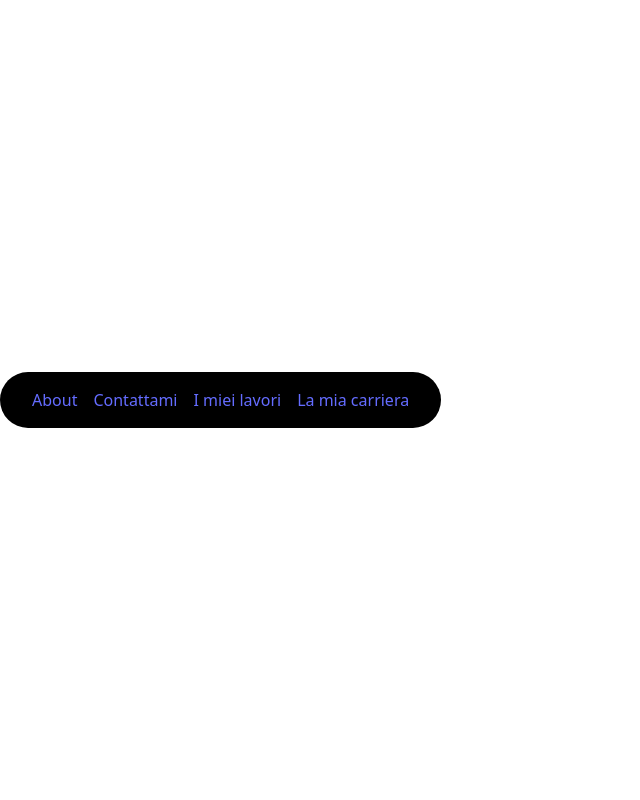
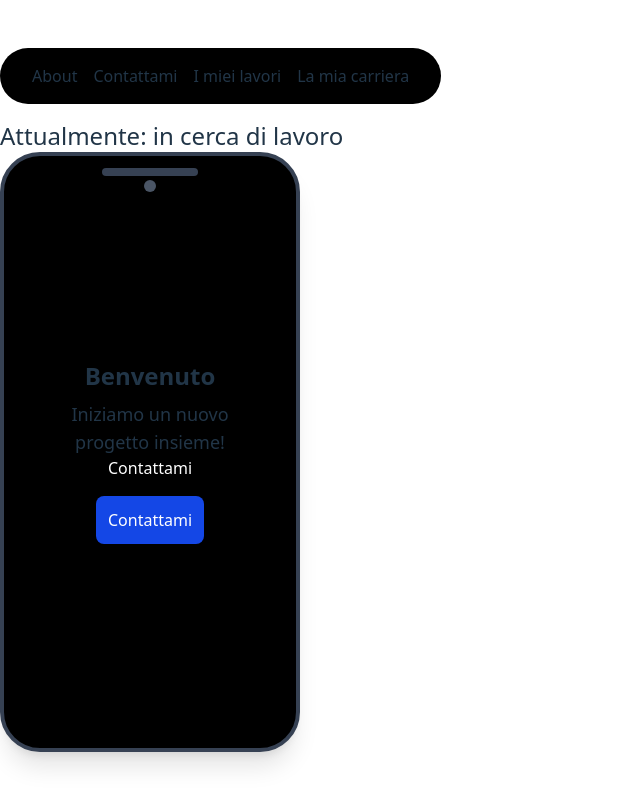
Before and after one commit to lupri95w19/portfolio, a Vue app: page / in a window 1280 px wide. Shown: the whole page, without its empty margins (0-640 px from the left). Built offline with nearby package versions, Linux system fonts and the light colour scheme.

Commit message:
Home inizializzata

```diff
--- a/src/App.vue
+++ b/src/App.vue
@@ -1,13 +1,50 @@
 <script setup>
-import Header from './components/Header.vue'
+import Header from "./components/Header.vue";
 </script>
 
 <template>
-  <div>
-    <Header />
-  </div>
+	<div>
+		<Header />
+		<div>
+			<h2 class="text-2xl">Attualmente: in cerca di lavoro</h2>
+			<div class="flex">
+				<!-- Telefono -->
+				<div
+					class="relative w-[300px] h-[600px] bg-black rounded-[40px] p-6 shadow-xl border-4 border-gray-700"
+				>
+					<!-- Speaker & Camera -->
+					<div
+						class="absolute top-3 left-1/2 -translate-x-1/2 w-24 h-2 bg-gray-700 rounded-full"
+					></div>
+					<div
+						class="absolute top-6 left-1/2 -translate-x-1/2 w-3 h-3 bg-gray-600 rounded-full"
+					></div>
 
+					<!-- Contenuto dello schermo -->
+					<div class="h-full flex flex-col justify-center items-center text-center p-6">
+						<h2 class="text-2xl font-bold">Benvenuto</h2>
+						<p class="text-lg mt-2">Iniziamo un nuovo progetto insieme!</p>
+
+            <div class="text-white">
+              <a href="#">Contattami</a>
+            </div>
+            <a
+  href="#"
+  class="text-white bg-blue-700 hover:bg-blue-800 rounded-lg px-3 py-3 mt-4 max-w-max"
+>
+  Contattami
+</a>
+					</div>
+				</div>
+        <div>
+
+
+
+
+        </div>
+			</div>
+		</div>
+	</div>
 </template>
 
-<style scoped>
-</style>
+<style scoped></style>
--- a/src/components/Header.vue
+++ b/src/components/Header.vue
@@ -3,7 +3,7 @@ import { ref } from "vue";
 </script>
 
 <template>
-	<div class="bg-transparent">
+	<div class="bg-transparent mb-4">
 		<div class="bg-black rounded-full py-4 px-8 sticky top-0 right-0">
 			<div class="flex gap-4">
 				<div>
--- a/src/style.css
+++ b/src/style.css
@@ -16,7 +16,7 @@
 
 a {
   font-weight: 500;
-  color: #646cff;
+  /* color: #646cff; */
   text-decoration: inherit;
 }
 a:hover {
@@ -71,9 +71,9 @@ button:focus-visible {
     color: #213547;
     background-color: #ffffff;
   }
-  a:hover {
+  /* a:hover {
     color: #747bff;
-  }
+  } */
   button {
     background-color: #f9f9f9;
   }
```
Also changed, not shown: src/views/Home.vue (+5 -5 lines).
